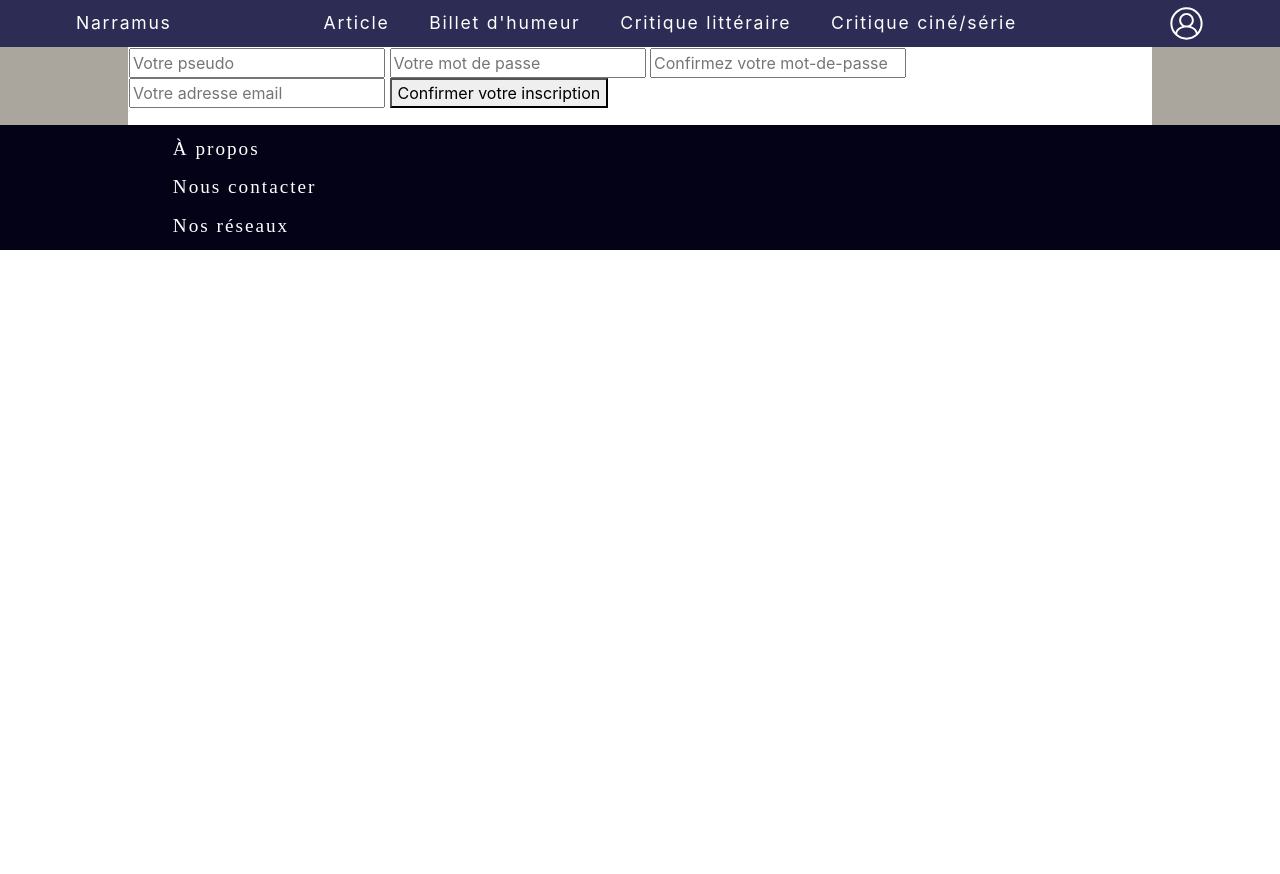
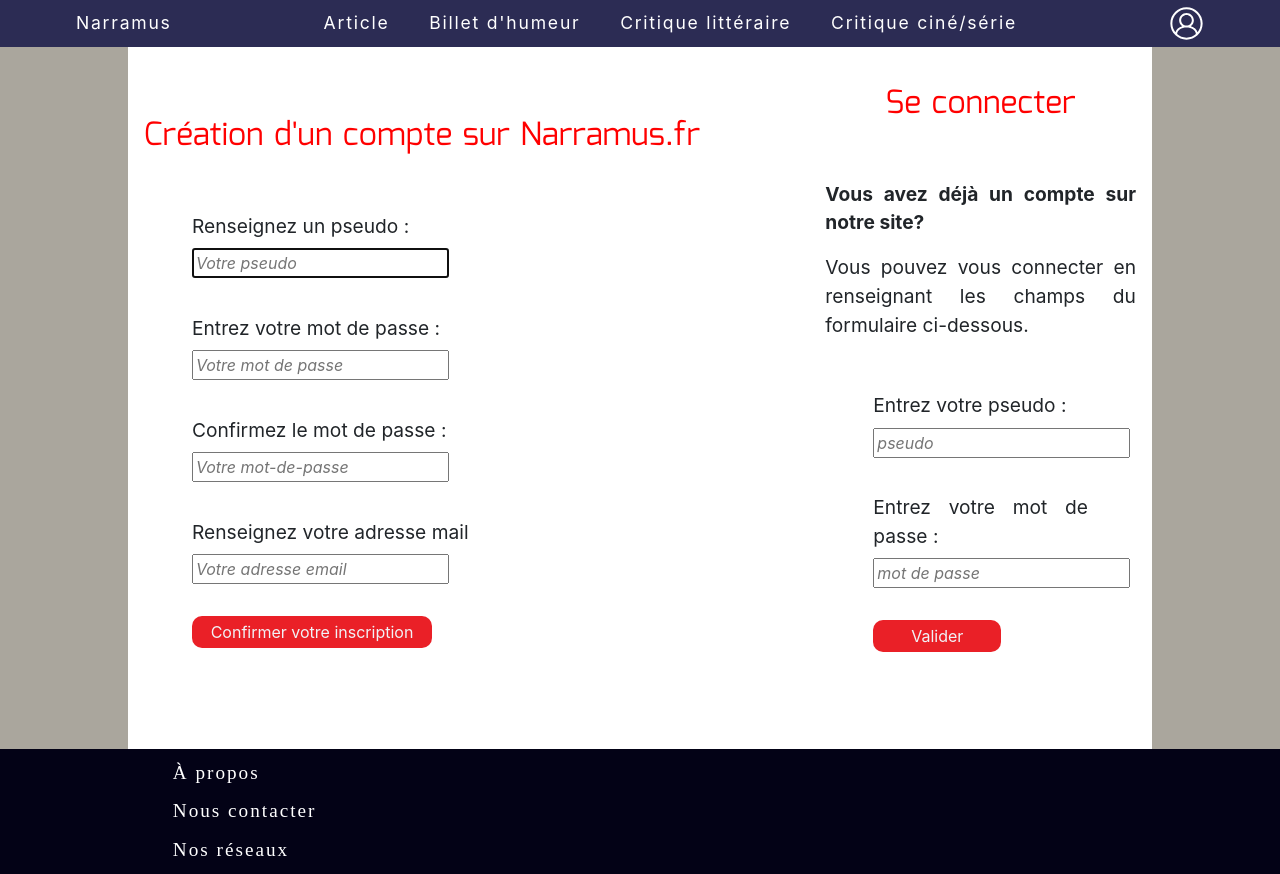
Before and after one commit to Malplaquet/Narramus, a PHP site: template templates/inscription.html.twig in a window 1280 px wide. Shown: the part 249-1123 px from the top of the page. Before the commit the page ends 499 px from the top, so only its background shows below. Run offline with PHP 8.4, Linux system fonts and the light colour scheme; the template is opened without the code that fills it, so the values that code supplies are empty; some libraries are stand-ins or nearby versions; some web fonts are replaced.

Commit message:
Udapte : twig render use to display disconnection button/message to connected users; messages display bugs fixed; front-end update to connexion.php, deconnexion.php, inscription.php and templates associated

```diff
--- a/public/css/narramus_min_width-1200px.css
+++ b/public/css/narramus_min_width-1200px.css
@@ -88,6 +88,27 @@
   width: 100%;
   z-index: 100;
 }
+/* INSCRIPTION.php */
+.title_create_account{
+  margin: 2em 0 1em 0;
+  font-size: 2em;
+  color: red;
+  font-family: 'Mina', Arial, sans-serif;
+}
+.form_create_account{
+  margin: 1em 3em 5em 3em;
+}
+.g-recaptcha{
+  margin: 1em 0;
+}
+.connexion_in_create_account{
+  display: flex;
+  flex-direction: column;
+  justify-content: center;
+}
+.txt_justify_center{
+  text-align: center;
+}
 /* CONNEXION.php */
 .title_connexion{
   margin: 1em 0;
@@ -103,18 +124,17 @@
   text-align: justify;
   margin-top: 1em;
 }
-.input_pseudo{
+.input{
   margin-bottom: 1em;
   font-style: italic;
 }
-.input_pass{
-  margin-bottom: 1em;
-  font-style: italic;
+.msg_error_connexion{
+  color: red;
 }
 .button_deconnexion{
   height: 2em;
   width: 8em;
-  margin-top: 2em;
+  margin-top: 1em;
   color:#f1f2f6;
   background-color: #EA2027;
   border: none;
@@ -139,10 +159,12 @@
   margin: 1em 3em 5em 3em;
   display: flex;
   flex-direction: column;
+  justify-content: center;
   align-items: center;
 }
 .button_create_account{
   height: 2em;
+  width: 15em;
   color: #f1f2f6;
   background-color: #EA2027;
   border: none;
@@ -153,7 +175,7 @@
 }
 
 /* DECONNEXION.php */
-.txt-deconnexion{
+.txt_deconnexion{
   margin: 2em 3em;
   font-size: 1.2em;
 }
@@ -333,11 +355,21 @@
   font-size: 1.1em;
   text-align: center;
 }
+.captcha_contact{
+  display: flex;
+  justify-content: center;
+}
 .button_contact{
-  height: 1.5em;
+  height: 2em;
   width: 5em;
-  font-family: 'Cormorant Garamond', serif;
   font-size: 1.1em;
+  color: #f1f2f6;
+  background-color: #EA2027;
+  border: none;
+  border-radius: 10px;
+}
+.button_contact:hover{
+  font-weight: bold;
 }
 .titre_redir{
   font-family: 'Mina', Arial, sans-serif;
--- a/public/deconnexion.php
+++ b/public/deconnexion.php
@@ -1,7 +1,5 @@
 <?php
 session_start();
-session_destroy();
-
 use Doctrine\DBAL\Configuration;
 use Doctrine\DBAL\DriverManager;
 
--- a/templates/contact.html.twig
+++ b/templates/contact.html.twig
@@ -14,6 +14,7 @@
         <input class="champ" type="text" name="name" placeholder="Vos noms et prénoms" required><br/>
         <input class="champ" type="text" name="object" placeholder="Objet du message" required><br/>
         <textarea id="message" type="text" name="message" placeholder="Votre message" required></textarea><br/>
+        <div class="g-recaptcha captcha_contact" data-sitekey="6LfaWFkUAAAAALn3XwlrPtWESU-KSSn7gbac98Ah"></div>
         <button class="button_contact" type="submit" name="button">Envoyer</button>
       </div>
     </form>
--- a/templates/inscription.html.twig
+++ b/templates/inscription.html.twig
@@ -2,14 +2,42 @@
 {% block content %}
 <div class="corps">
   <div class="bloc_texte">
-    <form class="form_inscription" action="inscription_done.php" method="post">
-      <input type="text" id='pseudo' name="pseudo" placeholder="Votre pseudo" required>
-      <input type="password" id='pass' name="pass" placeholder="Votre mot de passe" required>
-      <input type="password" id='pass_repeat' name="pass_repeat" placeholder="Confirmez votre mot-de-passe" required>
-      <input type="text" id='mail' name="mail" placeholder="Votre adresse email" required>
-      <!--<div class="g-recaptcha" data-sitekey="6LfaWFkUAAAAALn3XwlrPtWESU-KSSn7gbac98Ah"></div>-->
-      <button type="submit" name="button_incription">Confirmer votre inscription</button>
-    </form>
+    <div class="container">
+      <div class="row">
+        <div class="col-8">
+          <p class="title_create_account">Création d'un compte sur Narramus.fr</p>
+          <form class="form_create_account" action="inscription_done.php" method="post">
+            <label class="text_form" for="">Renseignez un pseudo :</label><br/>
+            <input class="input" type="text" id='pseudo' name="pseudo" placeholder="Votre pseudo" autofocus required><br/>
+            <label class="text_form" for="">Entrez votre mot de passe :</label><br/>
+            <input class="input" type="password" id='pass' name="pass" placeholder="Votre mot de passe" required><br/>
+            <label class="text_form" for="">Confirmez le mot de passe :</label><br/>
+            <input class="input" type="password" id='pass_repeat' name="pass_repeat" placeholder="Votre mot-de-passe" required><br/>
+            <label class="text_form" for="">Renseignez votre adresse mail</label><br/>
+            <input class="input" type="text" id='mail' name="mail" placeholder="Votre adresse email" required><br/>
+            <div class="g-recaptcha" data-sitekey="6LfaWFkUAAAAALn3XwlrPtWESU-KSSn7gbac98Ah"></div>
+            <button class="button_create_account" type="submit" name="button_incription">Confirmer votre inscription</button>
+          </form>
+        </div>
+        <div class="col-4 connexion_in_create_account">
+          <p class="title_connexion txt_justify_center">Se connecter</p>
+          <div class="text_form">
+            <p class="bold">Vous avez déjà un compte sur notre site?</p>
+            <p>Vous pouvez vous connecter en renseignant les champs du formulaire ci-dessous.</p>
+          </div>
+          <form class="form_connexion" action="connexion.php" method="post">
+            <label class="text_form">Entrez votre pseudo :</label><br/>
+            <input class="input" type="text" id="pseudo" name="pseudo" placeholder="pseudo" required><br/>
+            <span class="msg_error_connexion">{{ error["errorWrongPassOrPseudo"] }}</span>
+            <label class="text_form">Entrez votre mot de passe :</label>
+            <input class="input" type="password" id="pass" name="pass" placeholder="mot de passe" required><br/>
+            <span class="msg_error_connexion">{{ error["errorWrongPassOrPseudo"] }}</span>
+            <button class="button_connexion" type="submit" name="button">Valider</button>
+          </form>
+        </div>
+      </div>
+    </div>
   </div>
 </div>
+</div>
 {% endblock %}
```
Also changed, not shown: public/connexion.php (+12 -12 lines), public/include/session_destroy.php (+2 -5 lines), templates/connexion.html.twig (+17 -13 lines), templates/deconnexion.html.twig (+17 -10 lines).
